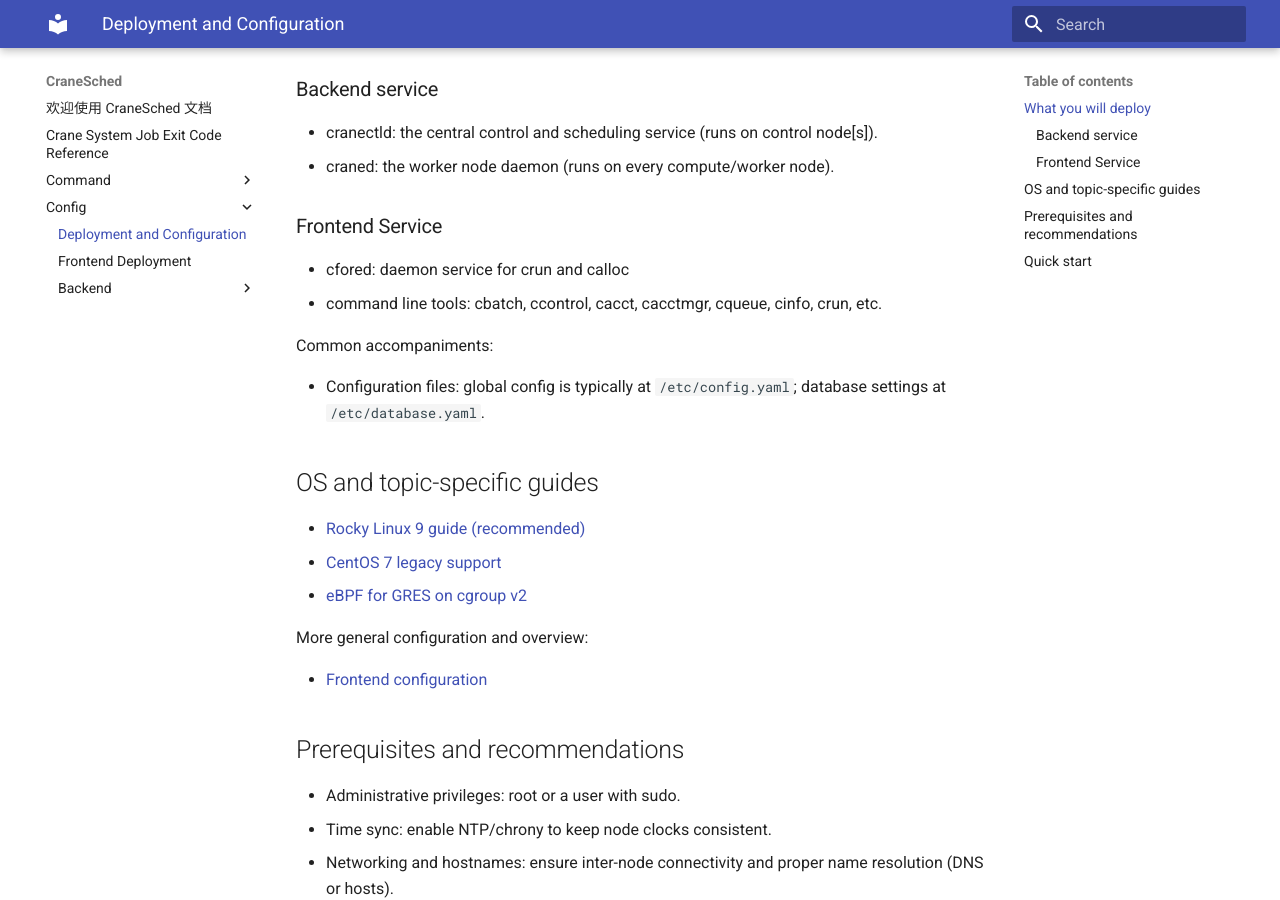
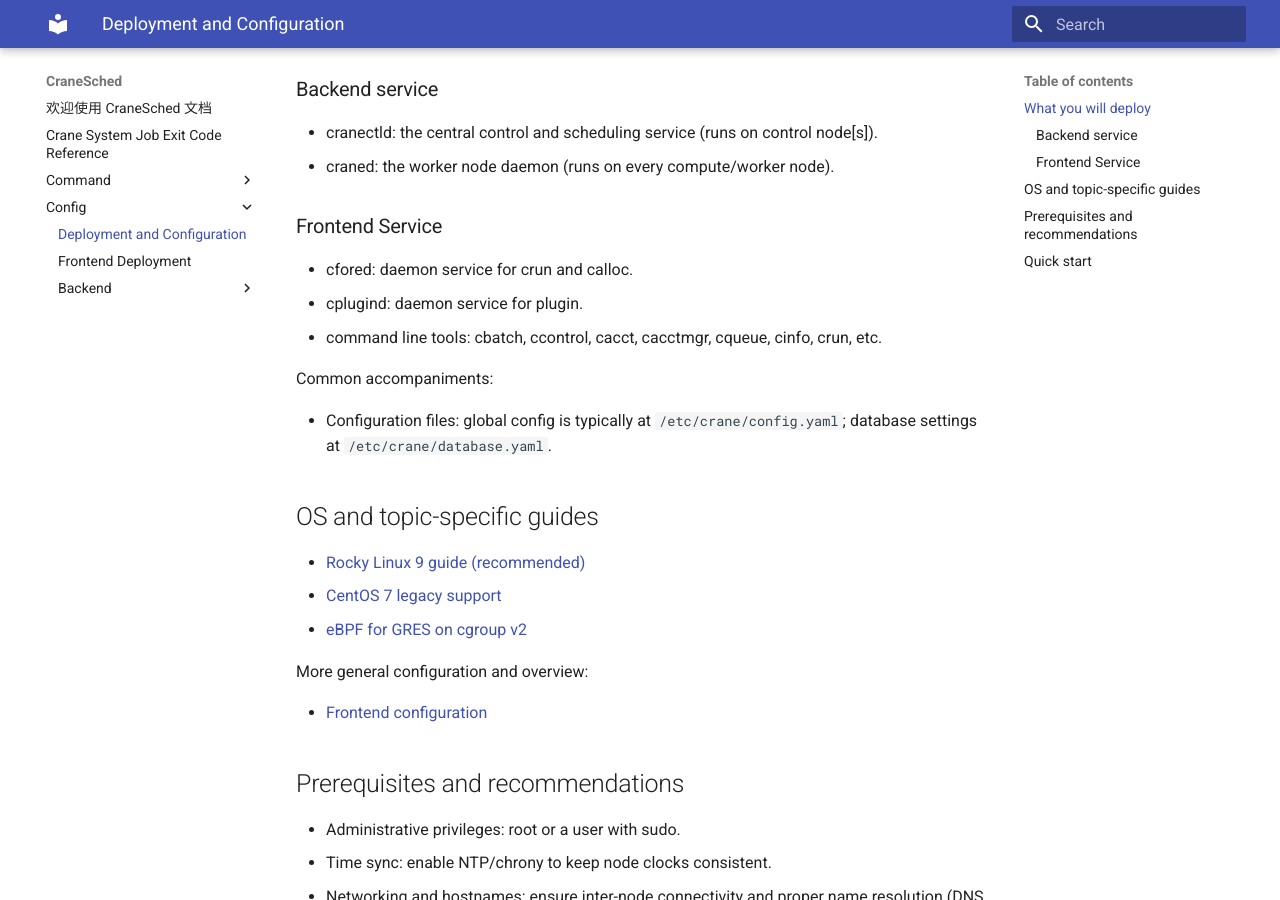
Before and after one commit to PKUHPC/CraneSched, an MkDocs documentation site: the page built from docs/config/index.md, in a window 1280 px wide and 900 px high, scrolled down 574 px. Built offline with MkDocs 1.6.1 and Material for MkDocs 9.7.7, drawn with Linux system fonts in a browser that asks for light colours.

Commit message:
fix: Correct service descriptions and update configuration file paths in documentation

```diff
--- a/docs/config/index.md
+++ b/docs/config/index.md
@@ -19,12 +19,13 @@
 - craned: the worker node daemon (runs on every compute/worker node).
 
 ### Frontend Service
-- cfored: daemon service for crun and calloc
+- cfored: daemon service for crun and calloc.
+- cplugind: daemon service for plugin.
 - command line tools: cbatch, ccontrol, cacct, cacctmgr, cqueue, cinfo, crun, etc.
 
 Common accompaniments:
 
-- Configuration files: global config is typically at `/etc/config.yaml`; database settings at `/etc/database.yaml`.
+- Configuration files: global config is typically at `/etc/crane/config.yaml`; database settings at `/etc/crane/database.yaml`.
 
 ## OS and topic-specific guides
 
```
